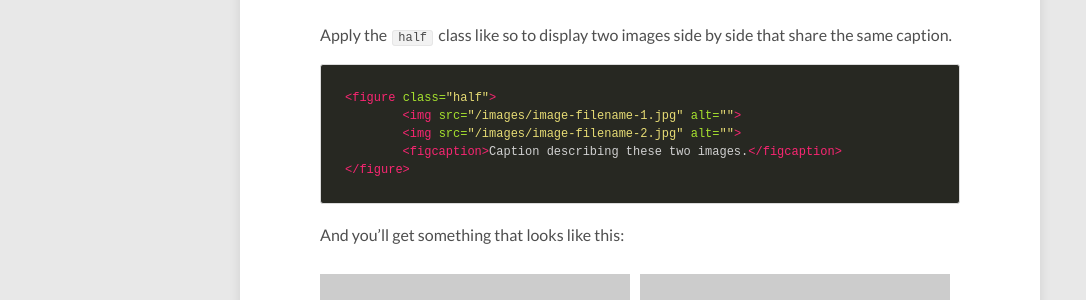
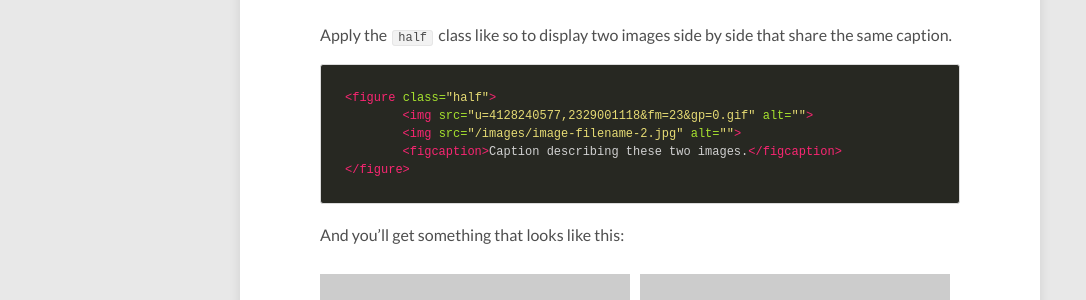
Before and after one commit to yehan-xiao/yehan-xiao.github.io, a Jekyll site: the page built from _posts/2013-05-22-sample-post-images.md, in a window 1280 px wide and 900 px high, scrolled down 788 px. Shown: the part 151-451 px from the top of the window, without its empty margins (0-1086 px from the left). Built offline with Jekyll 4.4.1, drawn with Linux system fonts in a browser that asks for light colours; nearby versions of some CDN libraries.

Commit message:
test GIF posting

````diff
--- a/_posts/2013-05-22-sample-post-images.md
+++ b/_posts/2013-05-22-sample-post-images.md
@@ -22,7 +22,7 @@
 
 ```html
 <figure class="half">
-	<img src="/images/image-filename-1.jpg" alt="">
+	<img src="u=4128240577,2329001118&fm=23&gp=0.gif" alt="">
 	<img src="/images/image-filename-2.jpg" alt="">
 	<figcaption>Caption describing these two images.</figcaption>
 </figure>
````
Also changed, not shown: images/u=4128240577,2329001118&fm=23&gp=0.gif (added).
